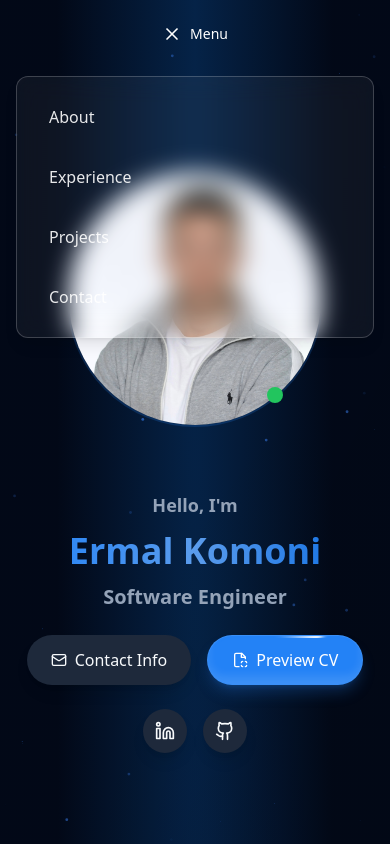
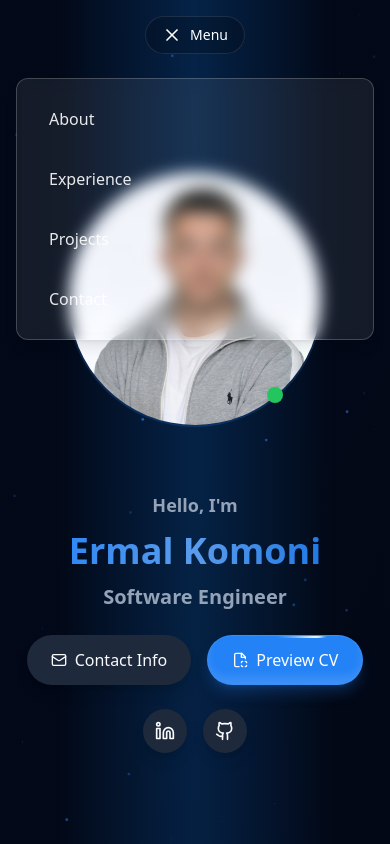
Before and after one commit to ermalkomoni/New-Portfolio, a React (Vite) app: page / in a window 390 px wide. Both pictures are taken after a click on the button "Menu". Shown: the top 844 px of the page. Built offline with nearby package versions, Linux system fonts and the light colour scheme.

Commit message:
additional changes

```diff
--- a/client/components/Header.tsx
+++ b/client/components/Header.tsx
@@ -110,7 +110,7 @@ const Header = memo(function Header() {
           <div className={cn(
             "flex items-center space-x-8 lg:space-x-12 px-6 lg:px-8 py-3 rounded-full transition-all duration-300",
             isScrolled
-              ? "backdrop-blur-md border border-white/20 shadow-lg bg-white/5"
+              ? "glass-effect shadow-lg"
               : ""
           )}>
             {navigation.map((item) => (
@@ -139,8 +139,8 @@ const Header = memo(function Header() {
               className={cn(
                 "flex items-center space-x-2 px-4 py-2 rounded-full transition-all duration-300",
                 isScrolled
-                  ? "backdrop-blur-md border border-white/20 shadow-lg bg-white/5"
-                  : ""
+                  ? "glass-effect shadow-lg"
+                  : "bg-black/20 border border-white/10"
               )}
             >
               {isMobileMenuOpen ? (
@@ -164,7 +164,7 @@ const Header = memo(function Header() {
           {/* Mobile Menu Dropdown */}
           {isMobileMenuOpen && (
             <div className="absolute top-full left-0 right-0 mt-2 px-4">
-              <div className="backdrop-blur-md border border-white/20 shadow-lg bg-white/5 rounded-xl p-4">
+              <div className="glass-effect shadow-lg rounded-xl p-4">
                 <div className="flex flex-col space-y-3">
                   {navigation.map((item) => (
                     <button
--- a/client/global.css
+++ b/client/global.css
@@ -286,6 +286,32 @@
   /* Smooth transitions */
   * {
     transition: colors 150ms ease;
+  }
+
+  /* Enhanced glass effect with better browser compatibility */
+  .glass-effect {
+    backdrop-filter: blur(12px);
+    -webkit-backdrop-filter: blur(12px);
+    background-color: rgba(255, 255, 255, 0.05);
+    border: 1px solid rgba(255, 255, 255, 0.2);
+    box-shadow: 0 8px 32px 0 rgba(31, 38, 135, 0.37);
+  }
+
+  /* Fallback for browsers that don't support backdrop-filter */
+  @supports not (backdrop-filter: blur(12px)) {
+    .glass-effect {
+      background-color: rgba(0, 0, 0, 0.3);
+      border: 1px solid rgba(255, 255, 255, 0.1);
+    }
+  }
+
+  /* Mobile-specific glass effect improvements */
+  @media (max-width: 768px) {
+    .glass-effect {
+      backdrop-filter: blur(8px);
+      -webkit-backdrop-filter: blur(8px);
+      background-color: rgba(255, 255, 255, 0.08);
+    }
   }
 
   /* Custom animations for tech stack */
--- a/tailwind.config.ts
+++ b/tailwind.config.ts
@@ -4,6 +4,11 @@ export default {
   darkMode: ["class"],
   content: ["./client/**/*.{ts,tsx}"],
   prefix: "",
+  safelist: [
+    'glass-effect',
+    'backdrop-blur-md',
+    'backdrop-blur-sm'
+  ],
   theme: {
     container: {
       center: true,
```
